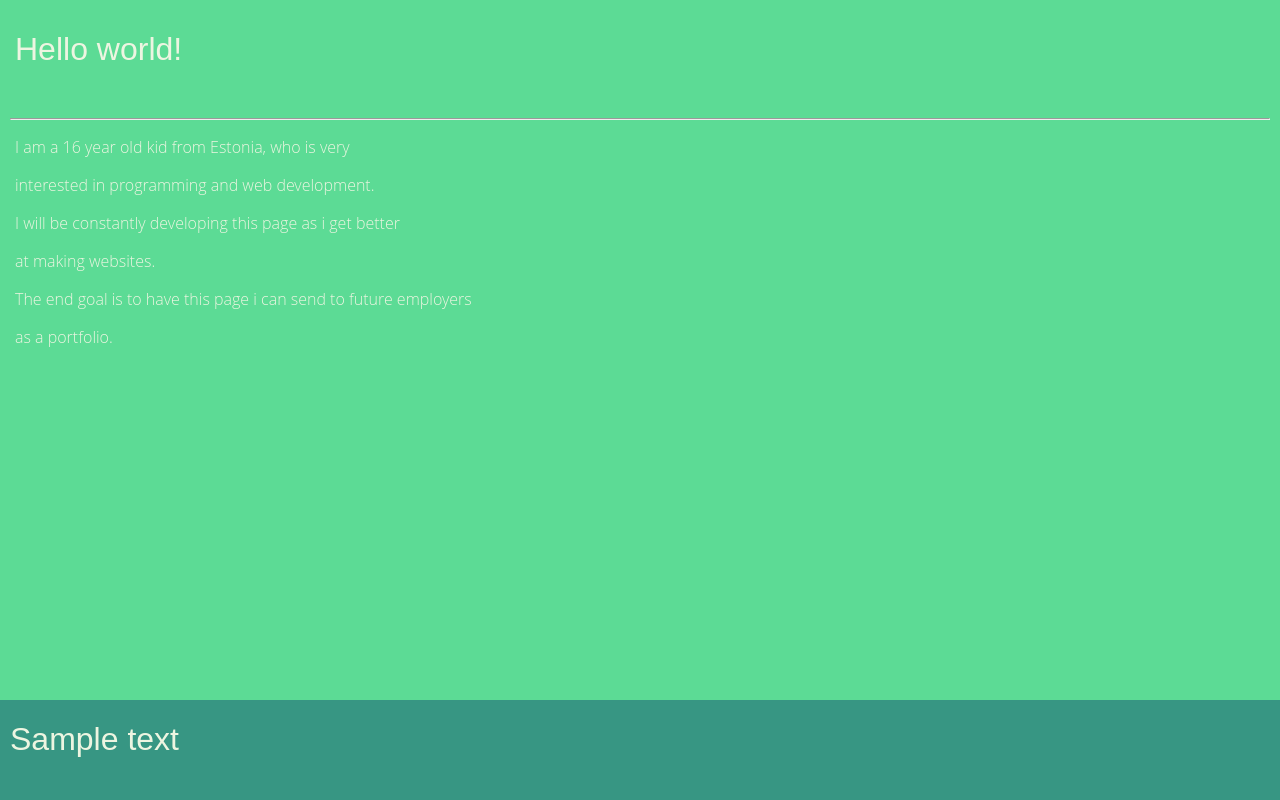
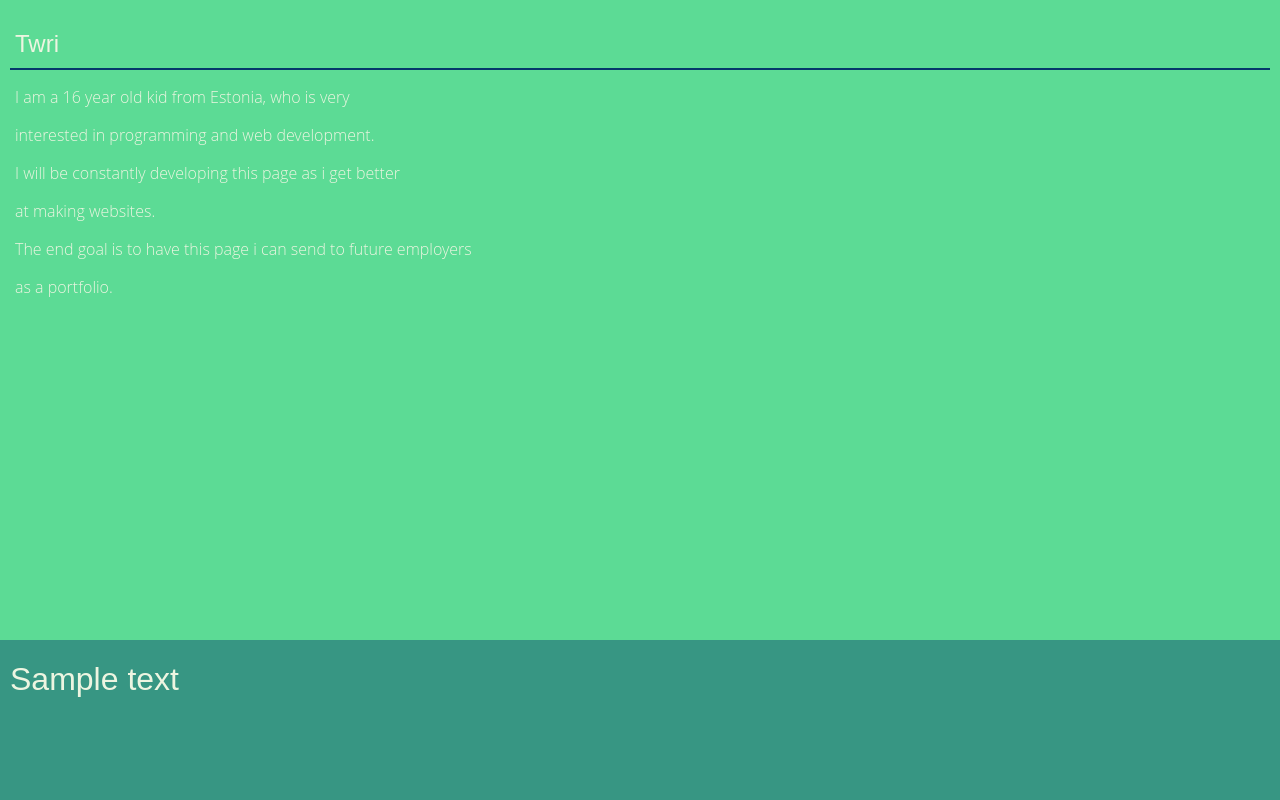
Before and after one commit to Twri-3348/twri-3348.github.io, a plain HTML site: page index.html in a window 1280 px wide. Drawn offline with Linux system fonts and the light colour scheme.

Commit message:
Design and text

```diff
--- a/index.html
+++ b/index.html
@@ -3,6 +3,7 @@
 
 <head>
 	<meta name="viewport" content="width=device-width, initial-scale= 1">
+	<meta name="theme-color" content="#5CDB95">
 	<link rel="stylesheet" type="text/css" href="stylesheets/header.css" />
 	<link rel="stylesheet" type="text/css" href="stylesheets/content.css" />
 	<link rel="stylesheet" type="text/css" href="stylesheets/footer.css" />
@@ -12,11 +13,9 @@
 <body>
 
 <div class="header">
-
 	<div class="logo">
-		<h1>Hello world!</h1>
+			<h2>Twri</h2>
 	</div>
-
 	<div class="navigation">
 
 	</div>
@@ -26,6 +25,7 @@
 	</div>
 
 </div>
+
 
 <div class="hr-line"><hr></div>
 
@@ -47,9 +47,9 @@
 
 
 
-<footer class="footer">
+<div class="footer">
 	<div class="footertextarea1"><h1>Sample text</h1></div>
-</footer>
+</div>
 
 
 </body>
--- a/stylesheets/content.css
+++ b/stylesheets/content.css
@@ -18,7 +18,7 @@ h1, h2, h3, h4, h5, h6 {
 }
 
 hr {
-    /*border: .5px solid #000;*/
+    border: .5px solid #05386B;
     margin-left: 10px;
     margin-right: 10px;
   }
--- a/stylesheets/footer.css
+++ b/stylesheets/footer.css
@@ -1,6 +1,6 @@
-footer {
+.footer {
     background-color: #379683;
-    height: 100px;
+    height: 20%;
     position: fixed;
     padding: 10 10 0 10;
     bottom: 0;
--- a/stylesheets/header.css
+++ b/stylesheets/header.css
@@ -1,8 +1,28 @@
 .header {
     background-color: #5CDB95;
     color: #05386B;
-    height: 100px;
-    width: auto;
+    height: 50px;
+    width: 100%;
+    margin: 0 auto;
     padding-top: 10px;
     padding-left: 15px;
+
+    display: flex;
+    flex-direction: row;
+    justify-content: left;
 }
+
+button {
+    font-family: 'Archivo', sans-serif;
+    font-weight: 700;
+    font-size: large;
+
+    background-color: #5CDB95;
+    color: #05386B;
+
+    padding: 0;
+    border: none;
+
+    padding-right: 20px;
+    margin-top: 25px;
+}
```
